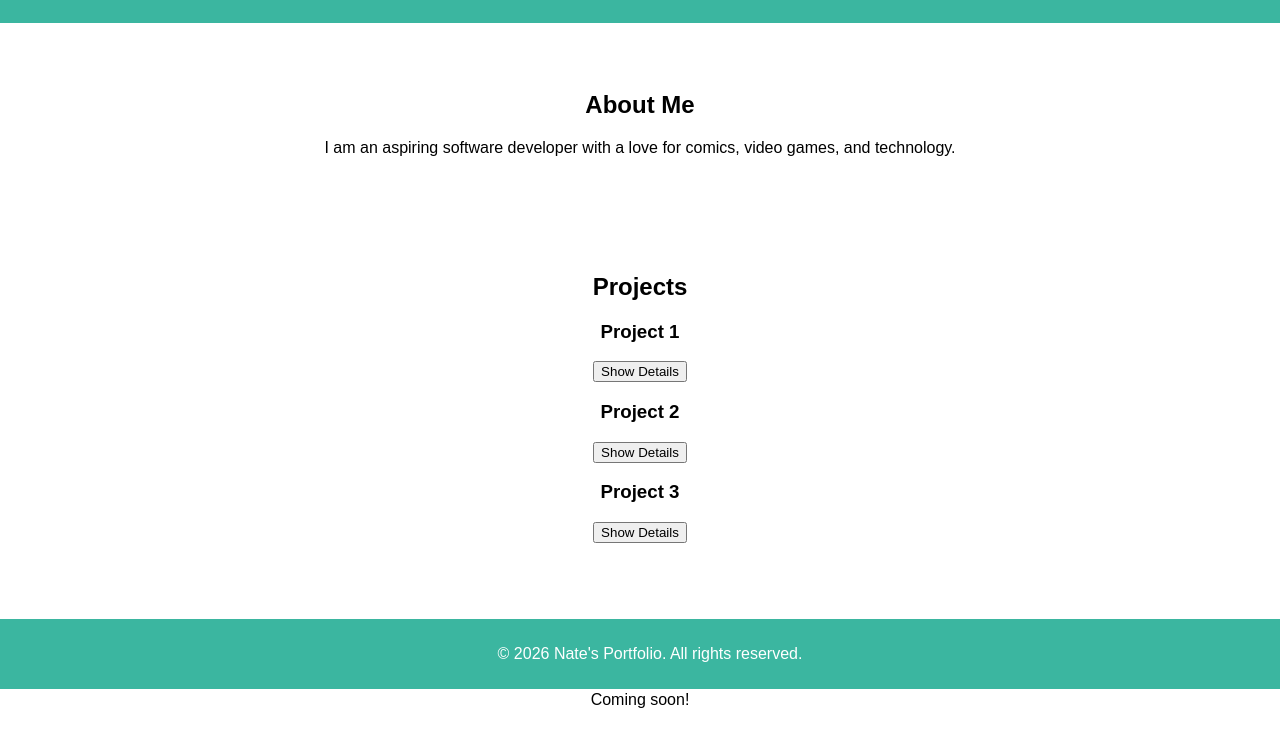
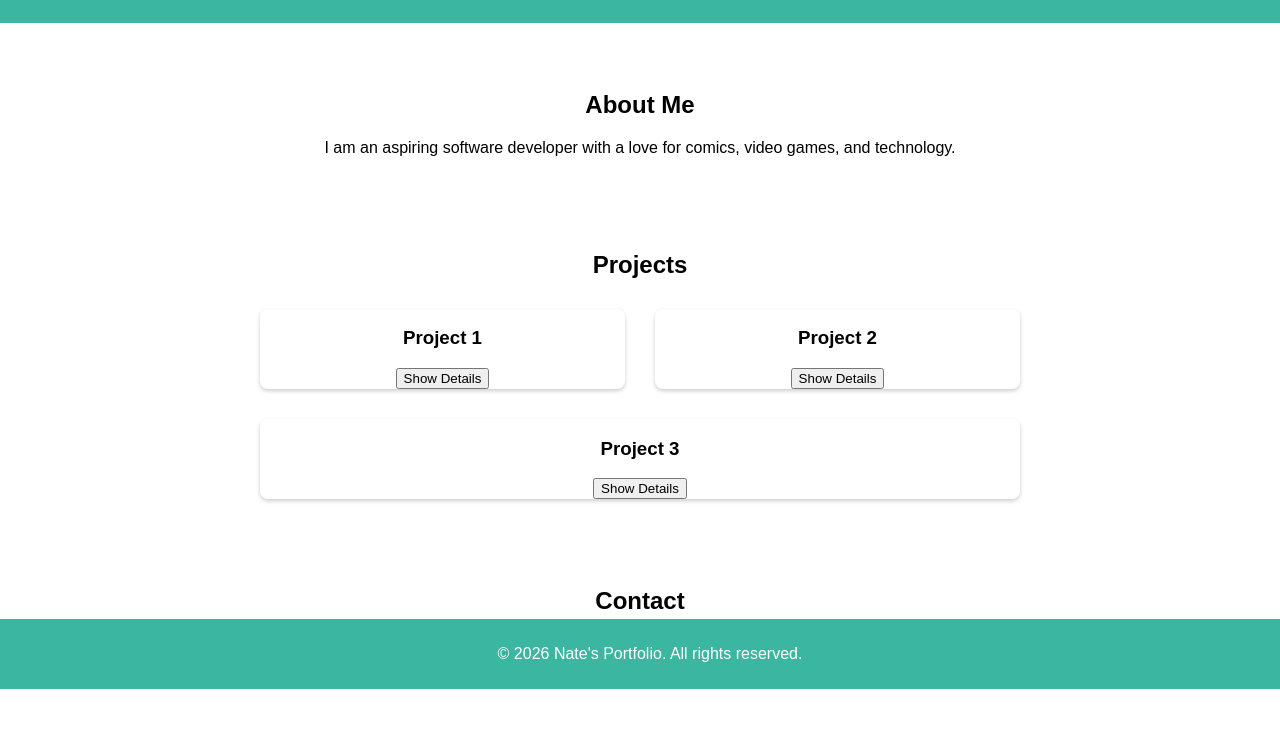
Before and after one commit to nateoseni/my-portfolio, a plain HTML site: page index.html in a window 1280 px wide. Shown: the part 111-858 px from the top of the page. After the commit the page ends 828 px from the top, so only its background shows below. Drawn offline with Linux system fonts and the light colour scheme.

Commit message:
Added a projects container to index file and  added some css styling for the projects section

```diff
--- a/index.html
+++ b/index.html
@@ -25,7 +25,7 @@
     </section>
 
     <section id="projects">
-        <h2>Projects</h2>
+        <h2>Projects</h2> <div class="projects-container">
         <div class="project-card">
             <h3>Project 1</h3>
             <div class="project-details" style="display: none;">
@@ -47,6 +47,7 @@
             </div>
             <button class="toggle-btn">Show Details</button>
         </div>
+        </div>
     </section>
 
     <section id="contact">
--- a/styles.css
+++ b/styles.css
@@ -31,6 +31,28 @@ section {
     max-width: 800px;
 }
 
+#projects {
+    text-align: center;
+    padding: 10px;
+}
+
+.projects-container {
+    display: flex;
+    flex-direction: row;
+    flex-wrap: wrap;
+    justify-content: center;
+    gap: 30px;
+    padding: 10px 20px;
+}
+
+.project-card {
+    flex: 1;
+    box-shadow: 0 2px 4px 0 rgba(0, 0, 0, 0.2);
+    transition: 0.2s;
+    border-radius: 8px;
+    min-width: 300px;
+}
+
 footer {
     background-color: #3bb6a0;
     color: white;
```
